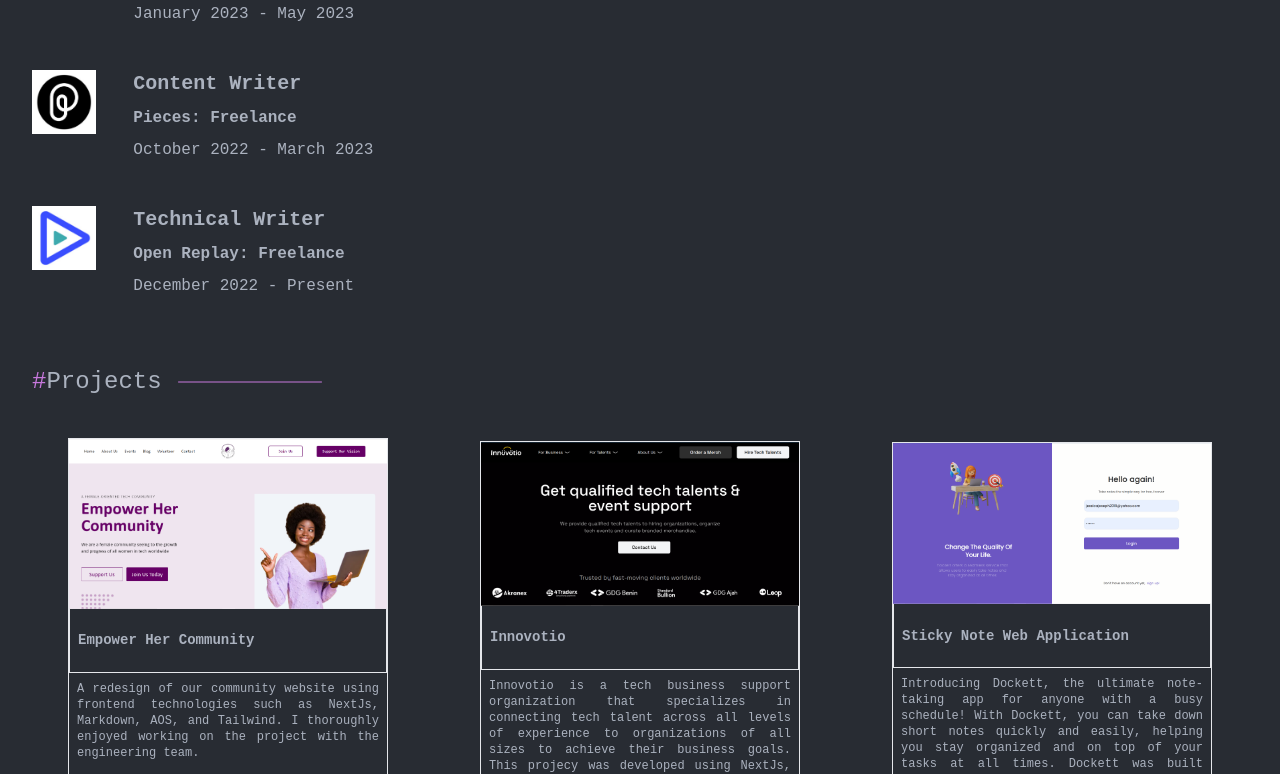
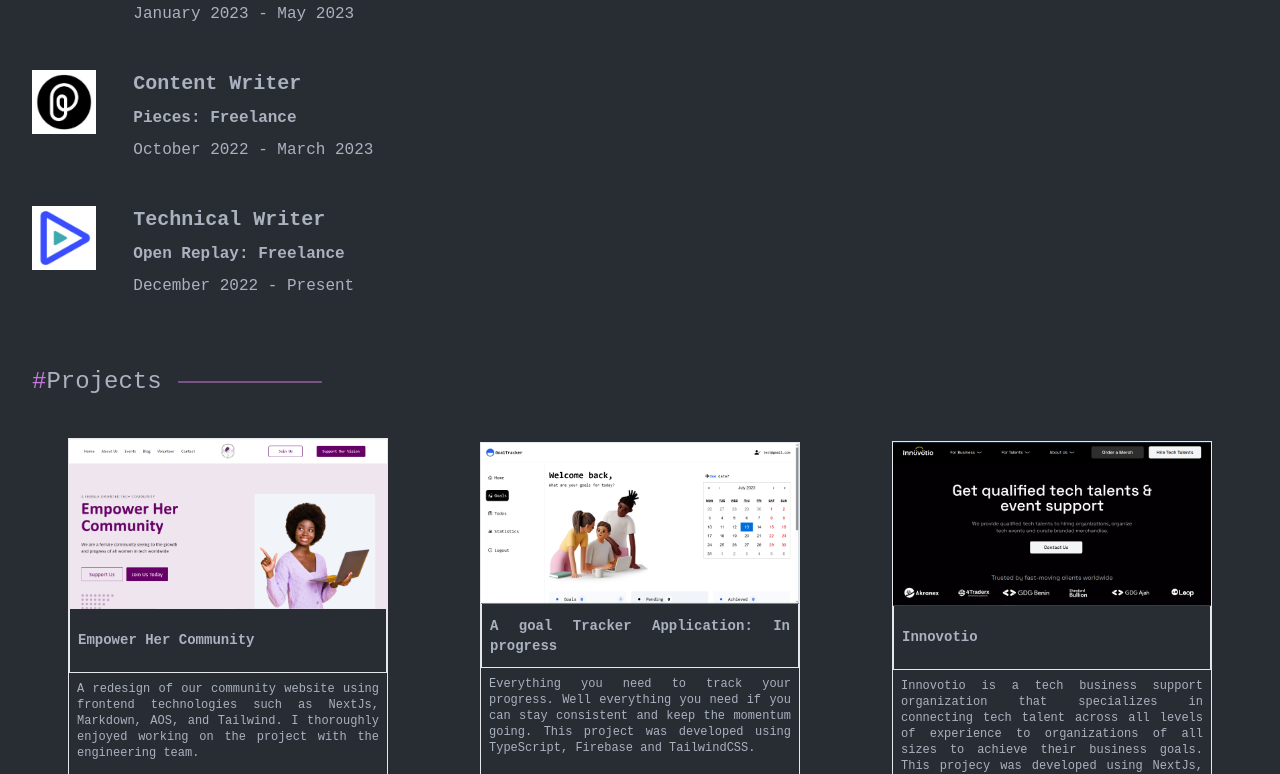
Before and after one commit to ForJessicaSake/Portfolio, a React (Create React App) app: page / in a window 1280 px wide. Shown: the part 2026-2800 px from the top of the page. Built offline with nearby package versions, Linux system fonts and the light colour scheme; no server answers.

Commit message:
fix:projects

```diff
--- a/src/components/Project.tsx
+++ b/src/components/Project.tsx
@@ -10,7 +10,7 @@
 import Lamoore from "../assets/Lamoore.png";
 import inno from "../assets/inno.png";
 import crypto from "../assets/art.png";
-import goalTracker from "../assets/goalTracker.png";
+import goalTracker from "../assets/goalTracker2.png";
 
 const Project: React.FC = () => {
   useEffect(() => {
@@ -33,6 +33,12 @@
           about="A redesign of our community website using frontend technologies such as NextJs, Markdown, AOS, and Tailwind. I thoroughly enjoyed working on the project with the engineering team."
           link="https://empower-her-community.vercel.app/"
         />
+          <Card
+          image={goalTracker}
+          title="A goal Tracker Application: In progress"
+          about="Everything you need to track your progress. Well everything you need if you can stay consistent and keep the momentum going. This project was developed using TypeScript, Firebase and TailwindCSS."
+          link="https://progress-pal.vercel.app/"
+        />
         <Card
           image={inno}
           title="Innovotio"
@@ -40,24 +46,31 @@
           link="https://innovotio-website.vercel.app/"
         />
 
+
+<Card
+          image={bookmark}
+          title="Bookmark: A Frontend Mentor Intermediate Challenge Project"
+          about="I was putting my skills to the test on responsiveness, and I took up this frontend mentor project. I built this using Tailwind, TypeScript and React. I was able to type check props, hooks, and create a bunch of reusable components in my very first attempt."
+          link="https://bookmark-landing-page-self.vercel.app/"
+        />
+
+
+{/* <Card
+          image={sunnyside}
+          title="Sunny Side Agencies; A Frontend Mentor Junior Challenge Project"
+          about="Tried out Jotai on this responsive and user-friendly site. It was developed using frontend technologies like TypeScript, React, and Tailwind. This project showcases my skills in using TypeScript for type checking, Jotai for managing client states and tailwind for the design."
+          link="https://sunnyside-agencies.vercel.app/"
+        /> */}
+
+
         <Card
           image={dockett}
           title="Sticky Note Web Application"
           about="Introducing Dockett, the ultimate note-taking app for anyone with a busy schedule! With Dockett, you can take down short notes quickly and easily, helping you stay organized and on top of your tasks at all times. Dockett was built using React, Firebase, Tailwind and Toastify."
           link="https://dockett.vercel.app/"
         />
-        <Card
-          image={bookmark}
-          title="Bookmark: A Frontend Mentor Intermediate Challenge Project"
-          about="I was putting my skills to the test on responsiveness, and I took up this frontend mentor project. I built this using Tailwind, TypeScript and React. I was able to type check props, hooks, and create a bunch of reusable components in my very first attempt."
-          link="https://bookmark-landing-page-self.vercel.app/"
-        />
-        <Card
-          image={goalTracker}
-          title="A goal Tracker Application: In progress"
-          about="Everything you need to track your progress. Well everything you need if you can stay consistent and keep the momentum going. This is an ongoing project..."
-          link="https://progresspal.brimble.app/"
-        />
+
+
 
         <Card
           image={Lamoore}
@@ -66,19 +79,13 @@
           link="https://lamoore.vercel.app/"
         />
 
-        <Card
-          image={sunnyside}
-          title="Sunny Side Agencies; A Frontend Mentor Junior Challenge Project"
-          about="Tried out Jotai on this responsive and user-friendly site. It was developed using frontend technologies like TypeScript, React, and Tailwind. This project showcases my skills in using TypeScript for type checking, Jotai for managing client states and tailwind for the design."
-          link="https://sunnyside-agencies.vercel.app/"
-        />
 
-        <Card
+        {/* <Card
           image={crypto}
           title="Crypto Art: A Landing Page"
           about="Digital marketplace landing page for crypto collectibles and NFTs. Buy, sell, and discover exclusive digital assets today. Developed using Next.js, AOS animation and TailwindCSS"
           link="https://crypto-art-teal.vercel.app/"
-        />
+        /> */}
       </section>
     </section>
   );
--- a/src/index.tsx
+++ b/src/index.tsx
@@ -3,7 +3,6 @@
 import './index.css';
 import App from './App';
 import reportWebVitals from './reportWebVitals';
-
 const root = ReactDOM.createRoot(
   document.getElementById('root') as HTMLElement
 );
```
Also changed, not shown: src/assets/dockett.png, src/assets/goalTracker2.png (added).
